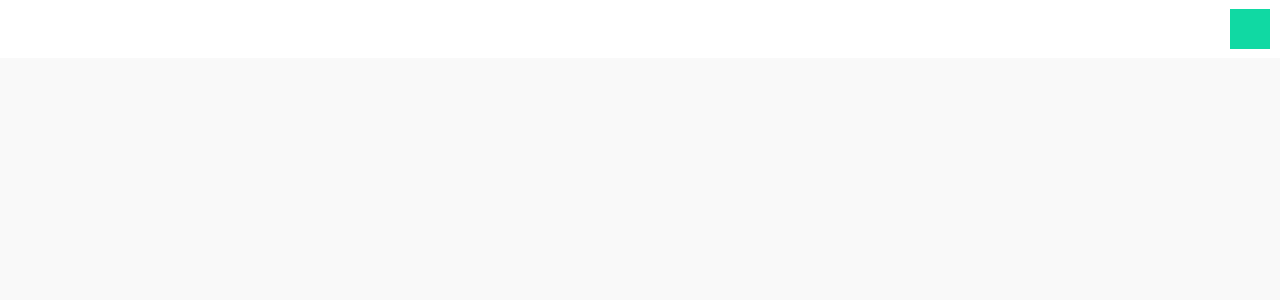
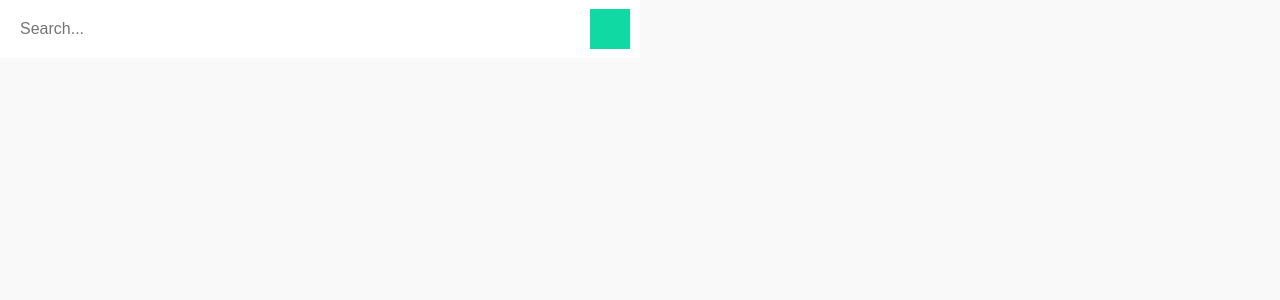
Before and after one commit to hadrianhughes/git-view, a React app: page / in a window 1280 px wide. Shown: the top 300 px of the page. Built offline with nearby package versions, Linux system fonts and the light colour scheme; the HTML template or start-up script is replaced by a standard one.

Commit message:
Create grid layout

```diff
--- a/src/App.tsx
+++ b/src/App.tsx
@@ -1,6 +1,7 @@
-import React, { Fragment, useState } from 'react';
+import React, { useState } from 'react';
 import GlobalStyles from './styles/global';
 import Search from './components/Search';
+import { Wrapper } from './AppStyles';
 
 const App = () => {
   const [searchValue, setSearchValue] = useState('');
@@ -15,13 +16,14 @@ const App = () => {
   };
 
   return (
-    <Fragment>
+    <Wrapper>
       <GlobalStyles />
       <Search
         value={searchValue}
         onChange={handleChangeSearch}
-        onSubmit={handleSearch} />
-    </Fragment>
+        onSubmit={handleSearch}
+        placeholder="Search..." />
+    </Wrapper>
   );
 };
 
--- /dev/null
+++ b/src/AppStyles.ts
@@ -0,0 +1,11 @@
+import styled from 'styled-components';
+import { minWidth } from './styles/tools';
+
+export const Wrapper = styled.div`
+  display: grid;
+  grid-template-columns: 1fr;
+
+  ${minWidth('medium')} {
+    grid-template-columns: repeat(2, 1fr);
+  }
+`;
--- a/src/styles/settings.ts
+++ b/src/styles/settings.ts
@@ -4,3 +4,9 @@ export const colors = {
   primary: '#10D9A3',
   lightGrey: '#f9f9f9'
 };
+
+export const breakpoints = {
+  small: 375,
+  medium: 768,
+  large: 1024
+};
--- a/src/styles/tools.ts
+++ b/src/styles/tools.ts
@@ -1,3 +1,5 @@
-import { baseFontSize } from './settings';
+import { baseFontSize, breakpoints } from './settings';
 
 export const rem = (px: number): string => (px / baseFontSize) + 'rem';
+
+export const minWidth = (bp: string): string => `@media only screen and (min-width: ${breakpoints[bp]}px)`;
```
